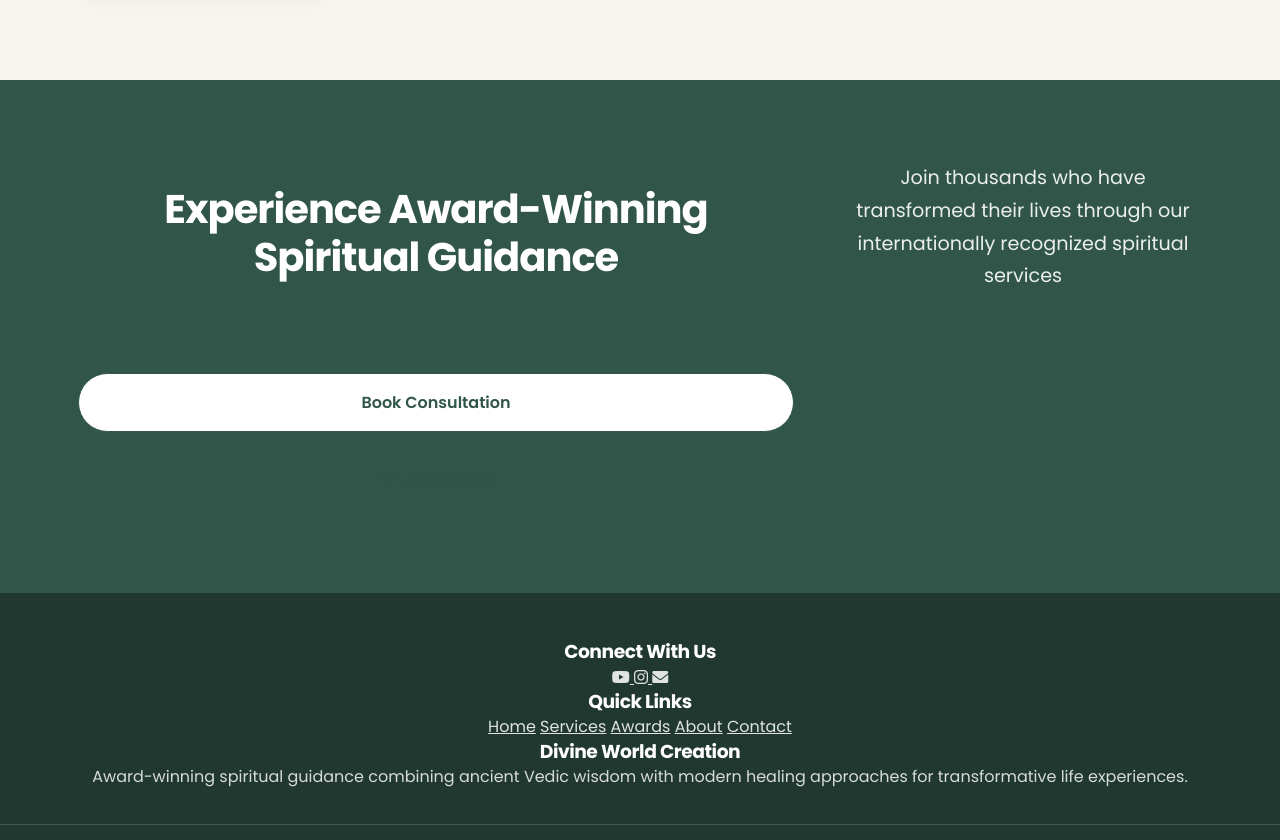
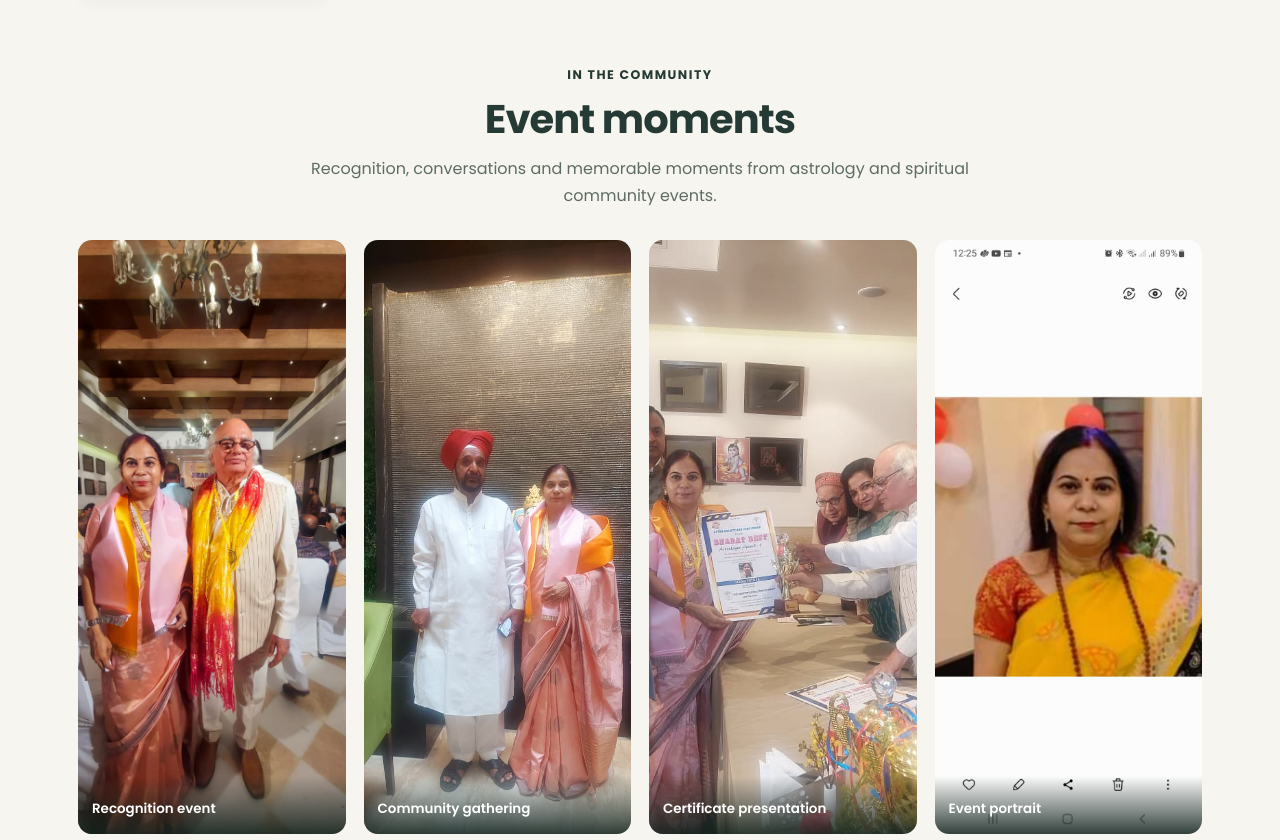
Before and after one commit to shirilpathak/seemaapathak-site, a plain HTML site: page awards.html in a window 1280 px wide. Shown: the part 3449-4289 px from the top of the page. Drawn offline with Linux system fonts and the light colour scheme.

Commit message:
Add awards event photo gallery

```diff
--- a/awards.html
+++ b/awards.html
@@ -39,6 +39,7 @@
                 <a href="contact.html" class="btn urgent">Enquire</a>
             </div>
         </div>
+
     </div>
 
 </header>
@@ -238,6 +239,24 @@
                 </div>
             </div>
         </div>
+
+        <section class="event-moments" aria-labelledby="event-moments-title">
+            <div class="event-moments-heading">
+                <p class="eyebrow">In the community</p>
+                <h2 id="event-moments-title">Event moments</h2>
+                <p>Recognition, conversations and memorable moments from astrology and spiritual community events.</p>
+            </div>
+            <div class="event-moments-grid">
+                <figure><img src="images/event-recognition-01.jpeg" alt="Seemaa Pathak at a recognition event with a fellow participant" loading="lazy"><figcaption>Recognition event</figcaption></figure>
+                <figure><img src="images/event-recognition-02.jpeg" alt="Seemaa Pathak with a fellow participant at an event" loading="lazy"><figcaption>Community gathering</figcaption></figure>
+                <figure><img src="images/event-recognition-03.jpeg" alt="Seemaa Pathak receiving a certificate and trophy at an event" loading="lazy"><figcaption>Certificate presentation</figcaption></figure>
+                <figure><img src="images/event-portrait-04.jpeg" alt="Portrait of Seemaa Pathak at an event" loading="lazy"><figcaption>Event portrait</figcaption></figure>
+                <figure><img src="images/event-award-05.jpeg" alt="Seemaa Pathak receiving recognition on stage" loading="lazy"><figcaption>Recognition on stage</figcaption></figure>
+                <figure><img src="images/event-award-06.jpeg" alt="Seemaa Pathak receiving an award and certificate on stage" loading="lazy"><figcaption>Award presentation</figcaption></figure>
+                <figure><img src="images/event-speaking-07.jpeg" alt="Seemaa Pathak speaking at a community event" loading="lazy"><figcaption>Sharing at an event</figcaption></figure>
+                <figure><img src="images/event-ceremony-08.jpeg" alt="Seemaa Pathak taking part in a ceremonial lamp-lighting event" loading="lazy"><figcaption>Ceremonial gathering</figcaption></figure>
+            </div>
+        </section>
     </div>
 
 </section>
--- a/css/site-refresh.css
+++ b/css/site-refresh.css
@@ -411,6 +411,37 @@ section { scroll-margin-top: 96px; }
 .recognition-feature h3 { margin: 0 0 12px; color: var(--forest); font-size: clamp(1.45rem,2.3vw,2rem); }
 .recognition-feature p { color: var(--muted); margin: 0; }
 .recognition-feature .eyebrow { color: var(--terracotta); margin: 0 0 10px; }
+.event-moments { margin-top: 68px; }
+.event-moments-heading { max-width: 680px; margin: 0 auto 30px; text-align: center; }
+.event-moments-heading h2 { margin: 0 0 12px; }
+.event-moments-heading p { color: var(--muted); margin: 0; }
+.event-moments-heading .eyebrow { color: var(--terracotta); margin-bottom: 10px; }
+.event-moments-grid {
+  display: grid;
+  grid-template-columns: repeat(4, minmax(0, 1fr));
+  gap: 18px;
+}
+.event-moments-grid figure {
+  position: relative;
+  margin: 0;
+  min-height: 260px;
+  overflow: hidden;
+  border-radius: 14px;
+  background: var(--sage);
+}
+.event-moments-grid img { width: 100%; height: 100%; object-fit: cover; transition: transform .25s ease; }
+.event-moments-grid figure:hover img { transform: scale(1.03); }
+.event-moments-grid figcaption {
+  position: absolute;
+  right: 0;
+  bottom: 0;
+  left: 0;
+  padding: 22px 14px 13px;
+  color: var(--white);
+  font-size: .84rem;
+  font-weight: 600;
+  background: linear-gradient(transparent, rgba(17, 34, 29, .86));
+}
 .credit-image, .award-image { background: var(--sand); }
 .credit-image img, .award-image img { object-fit: cover; }
 .credit-content h3, .award-content h3 { color: var(--forest); }
@@ -480,6 +511,7 @@ footer {
   .featured-recognition { grid-template-columns: repeat(2,minmax(0,1fr)); }
   .guidance-promo-grid { grid-template-columns: 1fr; max-width: 520px; }
   .recognition-feature { max-width: 620px; }
+  .event-moments-grid { grid-template-columns: repeat(3, minmax(0, 1fr)); }
 }
 @media (max-width: 620px) {
   .container { padding-left: 20px; padding-right: 20px; }
@@ -506,6 +538,9 @@ footer {
   .recognition-feature { grid-template-columns: 1fr; }
   .recognition-feature img { min-height: 0; max-height: 500px; }
   .recognition-feature figcaption { padding: 28px; }
+  .event-moments { margin-top: 50px; }
+  .event-moments-grid { grid-template-columns: repeat(2, minmax(0, 1fr)); gap: 12px; }
+  .event-moments-grid figure { min-height: 210px; }
   .home-service-card { min-height: 0; }
   .hero-actions { flex-direction: column; align-items: stretch; }
   .hero-actions .btn { text-align: center; }
```
Also changed, not shown: images/event-award-05.jpeg (added), images/event-award-06.jpeg (added), images/event-ceremony-08.jpeg (added), images/event-portrait-04.jpeg (added), images/event-recognition-01.jpeg (added), images/event-recognition-02.jpeg (added), images/event-recognition-03.jpeg (added), images/event-speaking-07.jpeg (added).
